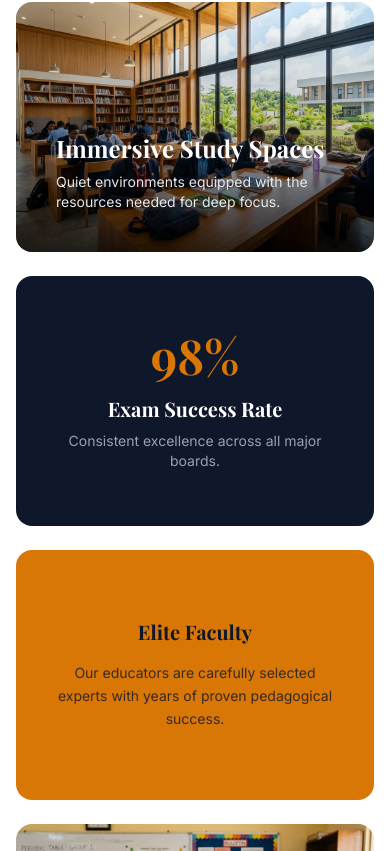
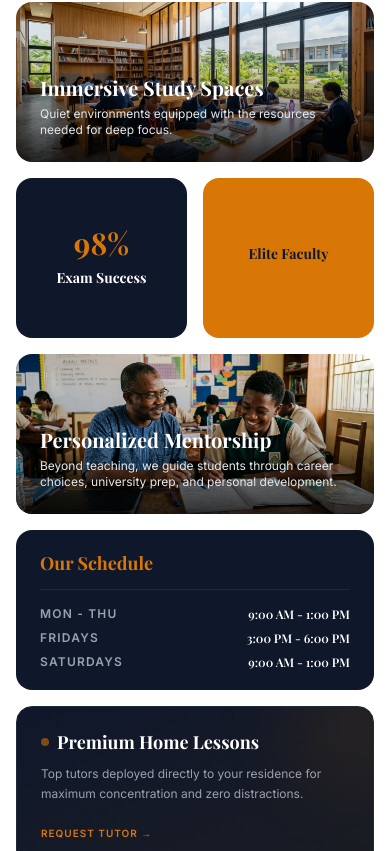
Before and after one commit to DavidDeez/peculiar_treasure_academy, a React (Vite) app: page / in a window 390 px wide. Shown: the part 6173-7024 px from the top of the page. Built offline with nearby package versions, Linux system fonts and the light colour scheme; a web font is replaced by a local one.

Commit message:
Optimize Peculiar Experience section for mobile to conserve vertical space

```diff
--- a/src/components/Features.tsx
+++ b/src/components/Features.tsx
@@ -14,56 +14,56 @@ const Features: React.FC = () => {
           </p>
         </div>
 
-        <div className="grid grid-cols-1 md:grid-cols-12 gap-6 auto-rows-[250px]">
+        <div className="grid grid-cols-2 md:grid-cols-12 gap-4 md:gap-6 auto-rows-[160px] md:auto-rows-[250px]">
 
           {/* Box 1 */}
-          <div className="md:col-span-8 bg-[#faf9f6] p-10 rounded-2xl flex flex-col justify-end relative overflow-hidden group">
+          <div className="col-span-2 md:col-span-8 bg-[#faf9f6] p-6 md:p-10 rounded-2xl flex flex-col justify-end relative overflow-hidden group">
             <img src="/images/study_hall.webp" alt="Study Hall" className="absolute inset-0 w-full h-full object-cover z-0 group-hover:scale-105 transition-transform duration-700" />
             <div className="absolute inset-0 bg-gradient-to-t from-black/80 via-black/20 to-transparent z-10" />
             <div className="relative z-20">
-              <h3 className="text-2xl font-bold text-white mb-2">Immersive Study Spaces</h3>
-              <p className="text-gray-200 text-sm max-w-md">Quiet environments equipped with the resources needed for deep focus.</p>
+              <h3 className="text-xl md:text-2xl font-bold text-white mb-1 md:mb-2">Immersive Study Spaces</h3>
+              <p className="text-gray-200 text-xs md:text-sm max-w-md">Quiet environments equipped with the resources needed for deep focus.</p>
             </div>
           </div>
 
           {/* Box 2 */}
-          <div className="md:col-span-4 bg-brand-dark p-10 rounded-2xl flex flex-col justify-center text-center">
-            <div className="text-brand-gold text-5xl font-serif font-bold mb-4">98%</div>
-            <h3 className="text-xl font-bold text-white mb-2">Exam Success Rate</h3>
-            <p className="text-gray-400 text-sm">Consistent excellence across all major boards.</p>
+          <div className="col-span-1 md:col-span-4 bg-brand-dark p-4 md:p-10 rounded-2xl flex flex-col justify-center text-center">
+            <div className="text-brand-gold text-3xl md:text-5xl font-serif font-bold mb-2 md:mb-4">98%</div>
+            <h3 className="text-sm md:text-xl font-bold text-white mb-1 md:mb-2 leading-tight">Exam Success</h3>
+            <p className="text-gray-400 text-[10px] md:text-sm hidden sm:block">Consistent excellence across all major boards.</p>
           </div>
 
           {/* Box 3 */}
-          <div className="md:col-span-4 bg-brand-gold p-10 rounded-2xl flex flex-col justify-center text-center">
-            <h3 className="text-xl font-bold text-brand-dark mb-4">Elite Faculty</h3>
-            <p className="text-brand-dark/80 text-sm leading-relaxed">
+          <div className="col-span-1 md:col-span-4 bg-brand-gold p-4 md:p-10 rounded-2xl flex flex-col justify-center text-center">
+            <h3 className="text-sm md:text-xl font-bold text-brand-dark mb-2 md:mb-4 leading-tight">Elite Faculty</h3>
+            <p className="text-brand-dark/80 text-[10px] md:text-sm leading-relaxed hidden sm:block">
               Our educators are carefully selected experts with years of proven pedagogical success.
             </p>
           </div>
 
           {/* Box 4 */}
-          <div className="md:col-span-8 bg-[#faf9f6] p-10 rounded-2xl flex flex-col justify-end relative overflow-hidden group">
+          <div className="col-span-2 md:col-span-8 bg-[#faf9f6] p-6 md:p-10 rounded-2xl flex flex-col justify-end relative overflow-hidden group">
             <img src="/images/mentorship.webp" alt="Mentorship Session" className="absolute inset-0 w-full h-full object-cover z-0 group-hover:scale-105 transition-transform duration-700" />
             <div className="absolute inset-0 bg-gradient-to-t from-black/80 via-black/20 to-transparent z-10" />
             <div className="relative z-20">
-              <h3 className="text-2xl font-bold text-white mb-2">Personalized Mentorship</h3>
-              <p className="text-gray-200 text-sm max-w-md">Beyond teaching, we guide students through career choices, university prep, and personal development.</p>
+              <h3 className="text-xl md:text-2xl font-bold text-white mb-1 md:mb-2">Personalized Mentorship</h3>
+              <p className="text-gray-200 text-xs md:text-sm max-w-md">Beyond teaching, we guide students through career choices, university prep, and personal development.</p>
             </div>
           </div>
 
           {/* Box 5: Schedule */}
-          <div className="md:col-span-6 bg-brand-dark p-6 md:p-8 rounded-2xl flex flex-col justify-center">
-            <h3 className="text-xl font-bold text-brand-gold mb-4 border-b border-gray-800 pb-3">Our Schedule</h3>
-            <ul className="space-y-3">
-              <li className="flex justify-between items-center text-sm">
+          <div className="col-span-2 md:col-span-6 bg-brand-dark p-6 md:p-8 rounded-2xl flex flex-col justify-center">
+            <h3 className="text-lg md:text-xl font-bold text-brand-gold mb-4 border-b border-gray-800 pb-3">Our Schedule</h3>
+            <ul className="space-y-2 md:space-y-3">
+              <li className="flex justify-between items-center text-xs md:text-sm">
                 <span className="text-gray-400 uppercase tracking-widest font-bold">Mon - Thu</span>
                 <span className="text-white font-serif">9:00 AM - 1:00 PM</span>
               </li>
-              <li className="flex justify-between items-center text-sm">
+              <li className="flex justify-between items-center text-xs md:text-sm">
                 <span className="text-gray-400 uppercase tracking-widest font-bold">Fridays</span>
                 <span className="text-white font-serif">3:00 PM - 6:00 PM</span>
               </li>
-              <li className="flex justify-between items-center text-sm">
+              <li className="flex justify-between items-center text-xs md:text-sm">
                 <span className="text-gray-400 uppercase tracking-widest font-bold">Saturdays</span>
                 <span className="text-white font-serif">9:00 AM - 1:00 PM</span>
               </li>
@@ -71,17 +71,17 @@ const Features: React.FC = () => {
           </div>
 
           {/* Box 6: Home Lessons */}
-          <div className="md:col-span-6 bg-gradient-to-br from-brand-dark to-[#1a1c23] border border-gray-800 p-6 md:p-8 rounded-2xl flex flex-col justify-center relative overflow-hidden group hover:border-brand-gold/50 transition-colors">
+          <div className="col-span-2 md:col-span-6 bg-gradient-to-br from-brand-dark to-[#1a1c23] border border-gray-800 p-6 md:p-8 rounded-2xl flex flex-col justify-center relative overflow-hidden group hover:border-brand-gold/50 transition-colors">
             <div className="absolute -top-12 -right-12 w-32 h-32 bg-brand-gold/10 rounded-full blur-2xl transition-all group-hover:bg-brand-gold/20"></div>
             <div className="relative z-10">
-              <h3 className="text-xl font-bold text-white mb-2 flex items-center gap-2">
-                <span className="w-2 h-2 bg-brand-gold rounded-full animate-pulse"></span>
+              <h3 className="text-lg md:text-xl font-bold text-white mb-2 flex items-center gap-2">
+                <span className="w-2 h-2 bg-brand-gold rounded-full animate-pulse shrink-0"></span>
                 Premium Home Lessons
               </h3>
-              <p className="text-gray-400 text-sm leading-relaxed mb-4 max-w-sm">
+              <p className="text-gray-400 text-xs md:text-sm leading-relaxed mb-4 max-w-sm">
                 Top tutors deployed directly to your residence for maximum concentration and zero distractions.
               </p>
-              <a href="#contact" className="inline-flex items-center text-xs font-bold uppercase tracking-widest text-brand-gold hover:text-white transition-colors">
+              <a href="#contact" className="inline-flex items-center text-[10px] md:text-xs font-bold uppercase tracking-widest text-brand-gold hover:text-white transition-colors">
                 Request Tutor &rarr;
               </a>
             </div>
```
